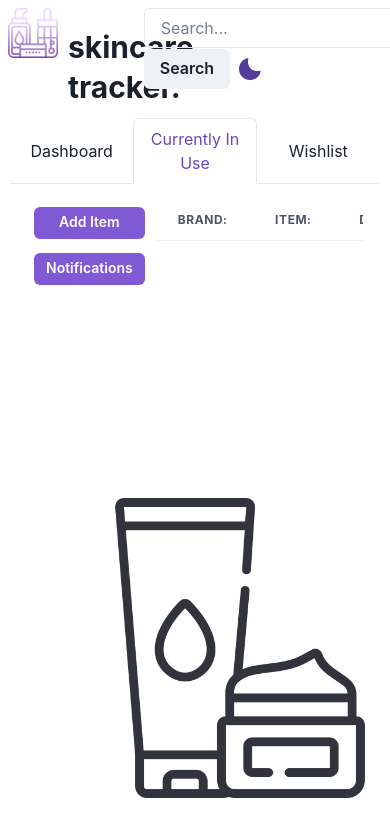
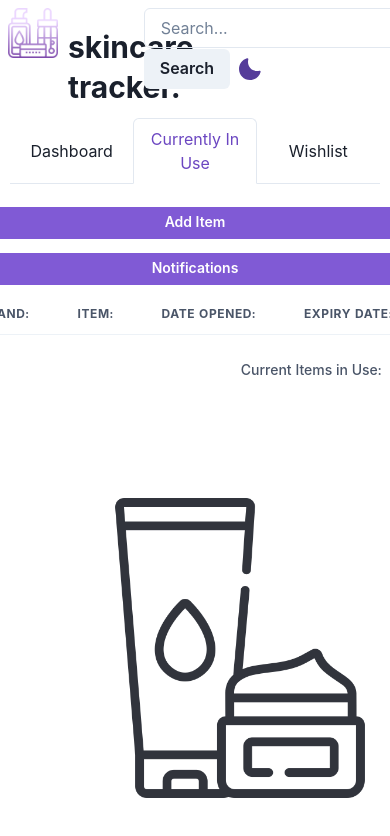
Before and after one commit to vvynz/skincare-tracker, a React (Create React App) app: page / in a window 390 px wide. Both pictures are taken after a click on the tab "Currently In Use". Shown: the top 836 px of the page. Built offline with nearby package versions, Linux system fonts and the light colour scheme.

Commit message:
Fix the current items table's responsiveness

```diff
--- a/src/Components/ItemForm.jsx
+++ b/src/Components/ItemForm.jsx
@@ -212,9 +212,15 @@ export default function ItemForm({
   const notify = () => toast.error(expiringItems());
 
   return (
-    <div className="form-container">
+    <div className="wrapper">
+      <main className="form-container">
         <nav className="side-nav">
-        <Button className="add_item_btn" colorScheme="purple" size="sm" onClick={onOpen}>
+          <Button
+            className="add_item_btn"
+            colorScheme="purple"
+            size="sm"
+            onClick={onOpen}
+          >
             Add Item
           </Button>
           <Button onClick={notify} colorScheme="purple" size="sm">
@@ -324,6 +330,7 @@ export default function ItemForm({
             </Table>
           </form>
         </TableContainer>
+      </main>
     </div>
   );
 }
--- a/src/Styles/ItemForm.scss
+++ b/src/Styles/ItemForm.scss
@@ -1,10 +1,17 @@
+// grid wrapper
+.wrapper {
+  display: flex;
+  justify-content: center;
+}
+
+// grid container
 .form-container {
   // border: 1px solid white;
-  max-width: 100rem;
-  display: grid;
-  grid-template-columns: 1fr 3fr;
-  grid-template-rows: auto;
-  grid-template-areas: "sidebar main main main";
+  // display: grid;
+  max-width: 90rem;
+  // grid-template-columns: 1fr 3fr;
+  // grid-template-rows: auto;
+  // grid-template-areas: "sidebar main main main";
 }
 
 .product-form {
@@ -25,12 +32,12 @@
 }
 
 .side-nav {
-  grid-area: sidebar;
+  // grid-area: sidebar;
 }
 
 .table_container {
   border: 1px solid white;
-  grid-area: main;
+  // grid-area: main;
 }
 
 .table_container td:last-child button {
@@ -49,8 +56,19 @@
   padding: 0.5em;
 }
 
+// small screens min-width of 320px
+@media (min-width: 20em) {
+  .form-container {
+    display: block;
+    min-width: 30rem;
+  }
+}
+
+// device screens of about min-width 640px
 @media (min-width: 40em) {
   .form-container {
-    display: flex;
+    display: grid;
+    grid-template-columns: 0.5fr 3fr;
+    grid-template-rows: auto;
   }
 }
```
Lines whose indentation alone changed are shown as unchanged.
